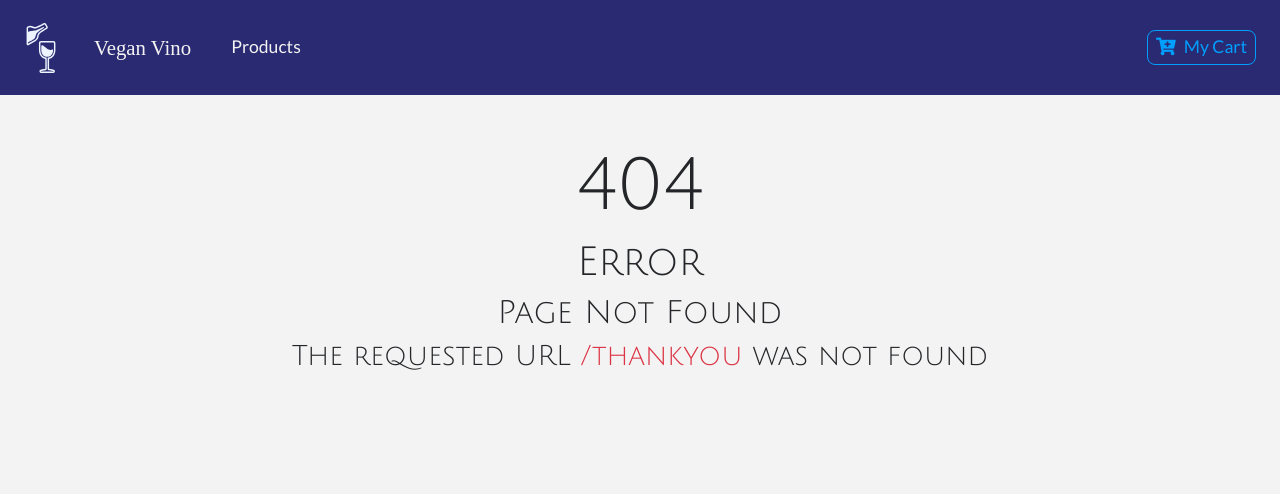
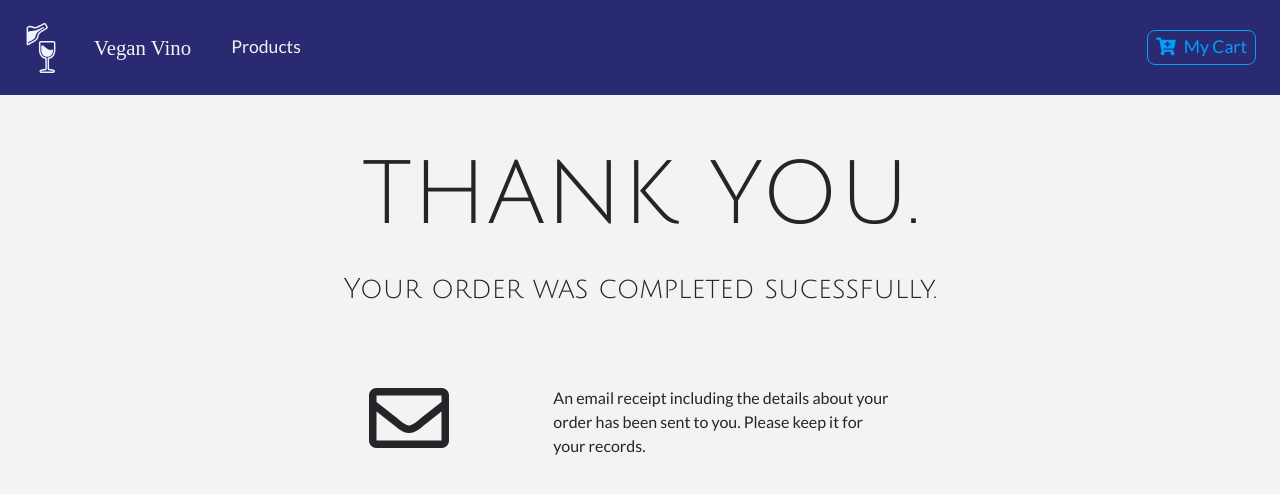
Before and after one commit to lesore0789/react-wine-store, a React (Create React App) app: page /thankyou in a window 1280 px wide. Before the commit this address had no page. Shown: the top 494 px of the page. Built offline with nearby package versions, Linux system fonts and the light colour scheme; a web font is replaced by a local one.

Commit message:
Add Thank you page after transaction

```diff
--- a/src/App.css
+++ b/src/App.css
@@ -50,3 +50,7 @@ body {
 .details-img{
   max-height: 500px;
 }
+
+i.far.fa-envelope{
+  font-size: 5rem;
+}
--- a/src/App.js
+++ b/src/App.js
@@ -8,6 +8,7 @@ import Details from './components/Details';
 import Cart from './components/Cart';
 import Default from './components/Default';
 import Modal from './components/Modal';
+import ThankYou from './components/ThankYou';
 
 
 class App extends Component {
@@ -19,6 +20,7 @@ class App extends Component {
           <Route exact path="/" component={ProductList} />
           <Route path="/details" component={Details} />
           <Route path="/cart" component={Cart} />
+          <Route path="/thankyou" component={ThankYou} />
           <Route component={Default} />
         </Switch>
         <Modal />
--- a/src/components/Cart/PayPalButton.js
+++ b/src/components/Cart/PayPalButton.js
@@ -7,7 +7,7 @@ export default class MyApp extends React.Component {
             // Congratulation, it came here means everything's fine!
                     console.log("The payment was succeeded!", payment);
                     this.props.clearCart();
-                    this.props.history.push('/');
+                    this.props.history.push('/thankyou');
             		// You can bind the "payment" object's value to your state or props or whatever here, please see below for sample returned data
         }
 
--- /dev/null
+++ b/src/components/ThankYou.js
@@ -0,0 +1,27 @@
+import React, { Component } from 'react';
+
+
+export default class ThankYou extends Component {
+  render() {
+    return (
+        <React.Fragment>
+        <div className="container py-5">
+            <div className="row">
+                <div className="col-10 mx-auto text-center text-title-reg">
+                    <h1 className='display-2'>THANK YOU.</h1>
+                    <h3 className='pt-3'>Your order was completed sucessfully.</h3>
+                </div>
+                <div className="row">
+                <div className="col-5 mx-auto text-right py-5 pl-4">
+                    <i className="far fa-envelope pt-3"></i>
+                </div>
+                <div className="col-5 mx-auto py-5">
+                    <p className='pt-4'>An email receipt including the details about your order has been sent to you. Please keep it for your records.</p>
+                </div>
+                </div>
+            </div>
+        </div>
+        </React.Fragment>
+    )
+  }
+}
```
